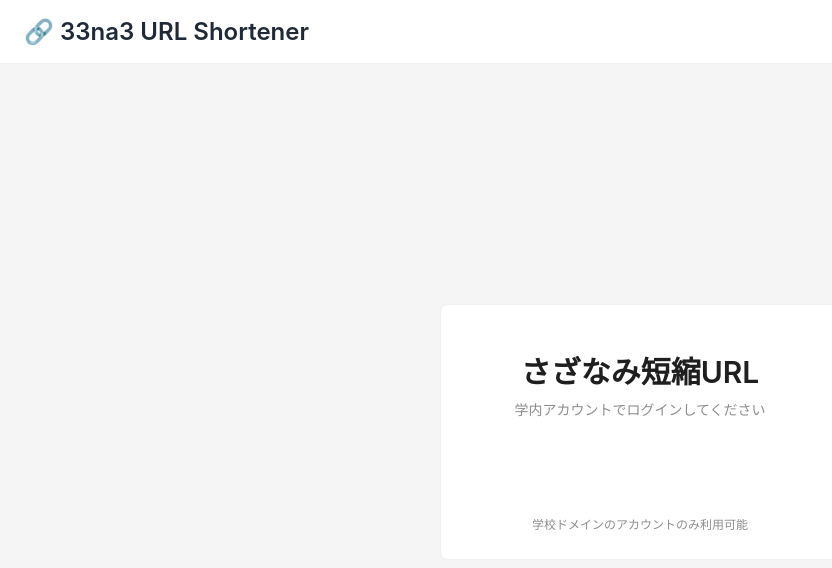
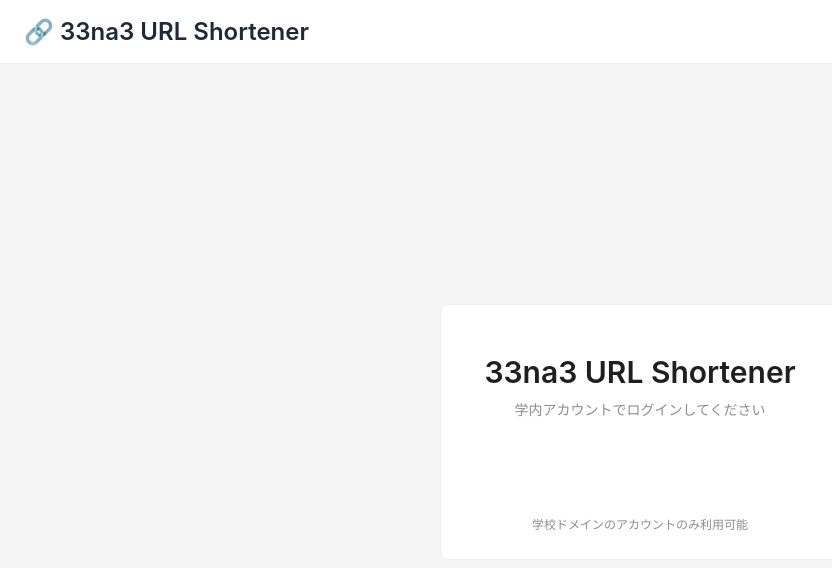
Before and after one commit to r-ca/33na3-url-shortener, a React (Vite) app in the folder frontend/: page / in a window 1280 px wide. Shown: the top 568 px of the page, without its empty margins (0-832 px from the left). Built offline with nearby package versions, Linux system fonts and the light colour scheme.

Commit message:
change title

```diff
--- a/frontend/src/components/LoginPage.tsx
+++ b/frontend/src/components/LoginPage.tsx
@@ -51,7 +51,7 @@ export function LoginPage() {
         <Space direction="vertical" size="large" style={{ width: '100%' }}>
           <div>
             <Title level={2} style={{ marginBottom: '8px' }}>
-              さざなみ短縮URL
+              33na3 URL Shortener
             </Title>
             <Text type="secondary">
               学内アカウントでログインしてください
```
